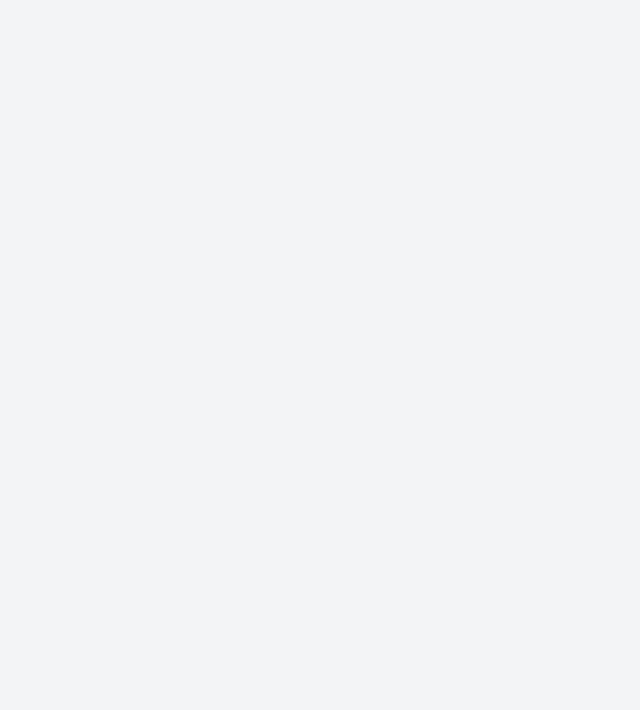
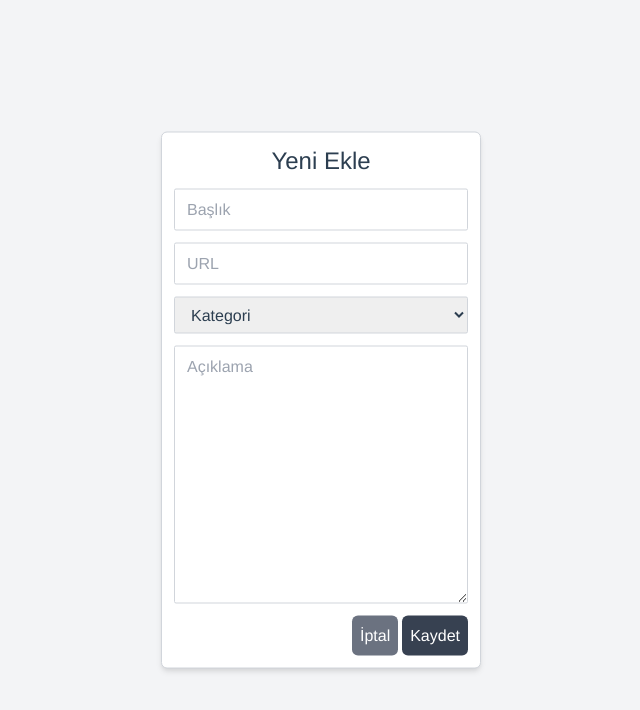
Before and after one commit to canbulgay/radioactive-cactus, a Vue app: page /new in a window 1280 px wide. Before the commit this address had no page. Shown: the top 710 px of the page, without its empty margins (319-959 px from the left). Built offline with nearby package versions, Linux system fonts and the light colour scheme.

Commit message:
Create NewBookmark page , set router and add router-link to  appHeader new button

```diff
--- a/src/components/Shared/appHeader.vue
+++ b/src/components/Shared/appHeader.vue
@@ -6,7 +6,7 @@
             <path d="M0 0h24v24H0V0z" fill="none" />
             <path d="M4 6H2v14c0 1.1.9 2 2 2h14v-2H4V6zm16-4H8c-1.1 0-2 .9-2 2v12c0 1.1.9 2 2 2h12c1.1 0 2-.9 2-2V4c0-1.1-.9-2-2-2zm-3 2v5l-1-.75L15 9V4h2zm3 12H8V4h5v9l3-2.25L19 13V4h1v12z" />
           </svg>
-          SocialMark
+          Booklike
         </div>
         <div class="hidden">
           <a class="mr-3 navbar-item" href="#">Home</a>
@@ -15,13 +15,13 @@
         </div>
 
         <div class="ml-auto flex items-center">
-          <button class="flex bg-gray-700 hover:bg-black text-white px-3 py-1 rounded-sm text-sm items-center mr-2">
+          <router-link :to="{ name : 'NewBookmarkPage'}" class="flex bg-gray-700 hover:bg-black text-white px-3 py-1 rounded-sm text-sm items-center mr-2">
             <svg xmlns="http://www.w3.org/2000/svg" class="fill-current" height="16" viewBox="0 0 24 24" width="16">
               <path d="M0 0h24v24H0V0z" fill="none" />
               <path d="M19 13h-6v6h-2v-6H5v-2h6V5h2v6h6v2z" />
             </svg>
             New
-          </button>
+            </router-link>
           <div class="relative group">
             <button class="w-8 h-8 flex items-center justify-center rounded-md transition-colors duration-500 hover:bg-gray-200 group-focus-within:bg-gray-300">
               <svg xmlns="http://www.w3.org/2000/svg" height="24" viewBox="0 0 24 24" class="fill-current" width="24">
--- a/src/router/index.js
+++ b/src/router/index.js
@@ -17,6 +17,11 @@ const routes = [
     name: 'RegisterPage',
     component: () => import("@/views/Register")
   },
+  {
+    path: '/new',
+    name: 'NewBookmarkPage',
+    component: () => import("@/views/NewBookmark")
+  },
 ]
 
 const router = createRouter({
--- /dev/null
+++ b/src/views/NewBookmark.vue
@@ -0,0 +1,18 @@
+<template>
+        <div class="login_register_container">
+      <h3 class="text-2xl text-center mb-3">Yeni Ekle</h3>
+      <input type="text" placeholder="Başlık" class="input mb-3" />
+      <input type="text" placeholder="URL" class="input mb-3" />
+      <select class="input mb-3">
+        <option disabled value="" selected>Kategori</option>
+        <option value="">Vue</option>
+        <option value="">React</option>
+        <option value="">Sosyal</option>
+      </select>
+      <textarea placeholder="Açıklama" class="input mb-3" cols="30" rows="10"></textarea>
+      <div class="flex items-center justify-end gap-x-1">
+        <button class="secondary-button">İptal</button>
+        <button class="default-button">Kaydet</button>
+      </div>
+    </div>
+</template>
```
